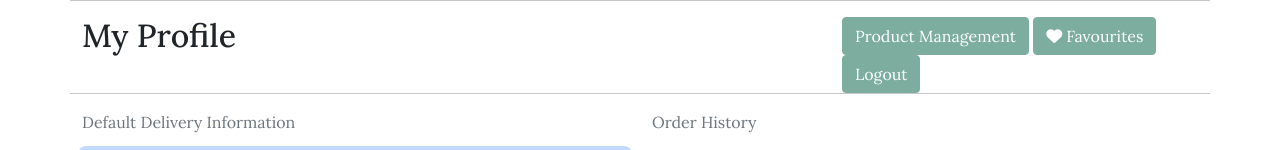
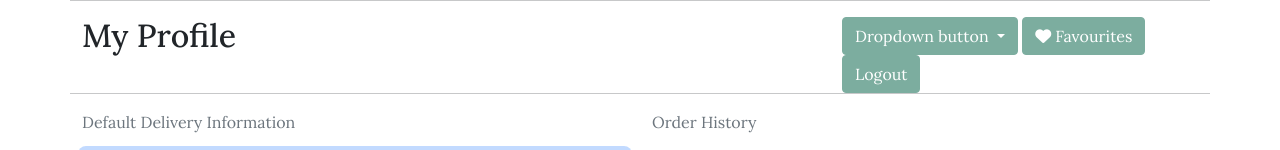
Before and after one commit to JPBiddle/Tie-Shop, a Django app: page /profile/ in a window 1280 px wide. Shown: the part 158-308 px from the top of the page. Run offline with Django 3.2, Linux system fonts and the light colour scheme; the visitor is signed in with stand-in values (Sample User, id 1); data comes from the database, SQL or seed files in the repository; data that the repository does not hold is empty; parts of the project's set-up code (start-up, migrations or seed data) failed here and were passed over; some libraries are stand-ins or nearby versions; some web fonts are replaced.

Commit message:
linked add product to profile page, added dropdown menu for future pages

```diff
--- a/products/templates/products/add_product.html
+++ b/products/templates/products/add_product.html
@@ -26,7 +26,7 @@
                     {% csrf_token %}
                     {{ form | crispy }}
                     <div class="text-right">
-                        <a class="btn btn-general float-right" href="{% url 'products' %}">Cancel</a>
+                        <a class="btn btn-danger float-right" href="{% url 'profile' %}">Cancel</a>
                         <button class="btn btn-general float-right" type="submit">Add Product</button>
                     </div>
                 </form>
--- a/profiles/templates/profiles/profile.html
+++ b/profiles/templates/profiles/profile.html
@@ -25,7 +25,20 @@
         <div class="col-4">
         {% if request.user.is_authenticated %}
             {% if request.user.is_superuser %}
-                        <a class="btn-general btn btn-info" href="">Product Management</a>
+                <div class="btn-group">
+                    <button class="btn btn-secondary dropdown-toggle" type="button" data-bs-toggle="dropdown" aria-expanded="false">
+                        Dropdown button
+                    </button>
+                    <ul class="dropdown-menu">
+                        <li><a class="dropdown-item" href="{% url 'add_product' %}">Add Product</a></li>
+                        <li><a class="dropdown-item" href="">Edit Product</a></li>
+                        <li><a class="dropdown-item" href="">Delete Product</a></li>
+                        <li><hr class="dropdown-divider"></li>
+                        <li><a class="dropdown-item" href="">Add FAQ</a></li>
+                        <li><a class="dropdown-item" href="">Edit FAQ</a></li>
+
+                    </ul>
+                </div>
             {% endif %}
         {% endif %}
             <a class="btn-general btn btn-info" href=""><i class="fa-solid fa-heart"></i> Favourites</a>
--- a/profiles/views.py
+++ b/profiles/views.py
@@ -17,7 +17,10 @@ def profile(request):
         if form.is_valid():
             form.save()
             messages.success(request, 'Profile updated successfully')
-
+        else:
+            messages.error(request, 'Error updating profile, please ensure form is valid.')
+    else:
+        form = UserProfileForm(request.POST, instance=profile)
     form = UserProfileForm(instance=profile)
     orders = profile.orders.all()
 
--- a/templates/includes/toasts/toast_error.html
+++ b/templates/includes/toasts/toast_error.html
@@ -10,7 +10,7 @@
     <div class="toast-body">
         <div class="row">
             <div class="col toast-msg text-center">
-                <p class="text-uppercase toast-highlighted font-weight-bolder">{{ message }}</p>
+                <p class="toast-highlighted font-weight-bolder">{{ message }}</p>
             </div>
         </div>
     </div>
```
Also changed, not shown: products/views.py (+12 -2 lines), media/uploads/product/beige_silk_1_AuRDs2l.webp (added), media/uploads/product/beige_silk_1_cwCfUEO.webp (added), media/uploads/product/beige_silk_1_uDiPVsE.webp (added), media/uploads/product/beige_silk_2_Ac0GZVa.webp (added), media/uploads/product/beige_silk_2_Qen4zjY.webp (added), media/uploads/product/beige_silk_2_VwK0hHl.webp (added).
